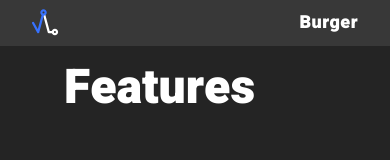
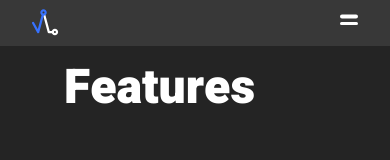
Before and after one commit to ste163/vislit-website-next, a Next.js app: page /features in a window 390 px wide. Shown: the top 160 px of the page. Built offline with nearby package versions, Linux system fonts and the light colour scheme.

Commit message:
added hamburger menu

```diff
--- a/components/Layout.tsx
+++ b/components/Layout.tsx
@@ -1,5 +1,6 @@
 import Head from "next/head";
 import Link from "next/link";
+import { useRouter } from "next/router";
 import { useEffect, useState } from "react";
 import NavigationBar from "./NavigationBar";
 
@@ -16,12 +17,16 @@ function debounce(fn: Function, ms: number) {
 }
 
 const Layout = ({ children }) => {
+  const { pathname } = useRouter();
   const [windowWidth, setWindowWidth] = useState<number | null>(null);
   const [isHamburgerOpen, setIsHamburgerOpen] = useState<boolean>(false);
   const [isMobile, setIsMobile] = useState<boolean>(false);
 
   // track window width in state
   useEffect(() => {
+    // need to set width immediately
+    setWindowWidth(window.innerWidth);
+
     const debounceHandleResize = debounce(() => {
       setWindowWidth(window.innerWidth);
     }, 20);
@@ -40,6 +45,11 @@ const Layout = ({ children }) => {
       if (!isMobile) setIsMobile(true);
     }
   }, [windowWidth]);
+
+  // close hamburger on route change
+  useEffect(() => {
+    setIsHamburgerOpen(false);
+  }, [pathname]);
 
   return (
     <div
--- a/components/NavigationBar.tsx
+++ b/components/NavigationBar.tsx
@@ -29,10 +29,14 @@ const NavigationBar: React.FC<{
           </Link>
 
           <button
-            className={`${isMobile ? "" : "hidden"}`}
+            className={`${isMobile ? "hamburger-container" : "hidden"}`}
             onClick={() => setIsHamburgerOpen(!isHamburgerOpen)}
           >
-            Burger
+            <div
+              className={
+                isHamburgerOpen ? "hamburger hamburger--active" : "hamburger"
+              }
+            ></div>
           </button>
         </div>
 
--- a/styles/globals.css
+++ b/styles/globals.css
@@ -35,3 +35,51 @@
 .active-nav-link {
   @apply bg-white rounded-sm text-primary w-fit self-end;
 }
+
+/* nav bar hamburger */
+.hamburger-container {
+  display: flex;
+  background-color: transparent;
+  height: 10px;
+  padding: 10px 0;
+  margin-top: 2px;
+  justify-content: flex-end;
+  align-items: center;
+}
+
+.hamburger-container:hover > .hamburger::after,
+.hamburger::before {
+  background-color: white;
+}
+
+.hamburger-container:hover > .hamburger::before {
+  background-color: white;
+}
+
+.hamburger::after,
+.hamburger::before {
+  content: "";
+  display: block;
+  width: 18px;
+  height: 3.5px;
+  border-radius: 10px;
+  background-color: white;
+  margin: 3px 0px;
+  transition: 0.3s;
+}
+
+.hamburger::after {
+  transform: rotate(0deg) translate(0px, 0px);
+}
+
+.hamburger::before {
+  transform: rotate(-180deg) translate(0px, 0px);
+}
+
+.hamburger--active::after {
+  transform: rotate(-135deg) translate(4.5px, 0px);
+}
+
+.hamburger--active::before {
+  transform: rotate(-45deg) translate(-5.5px, 0px);
+}
```
